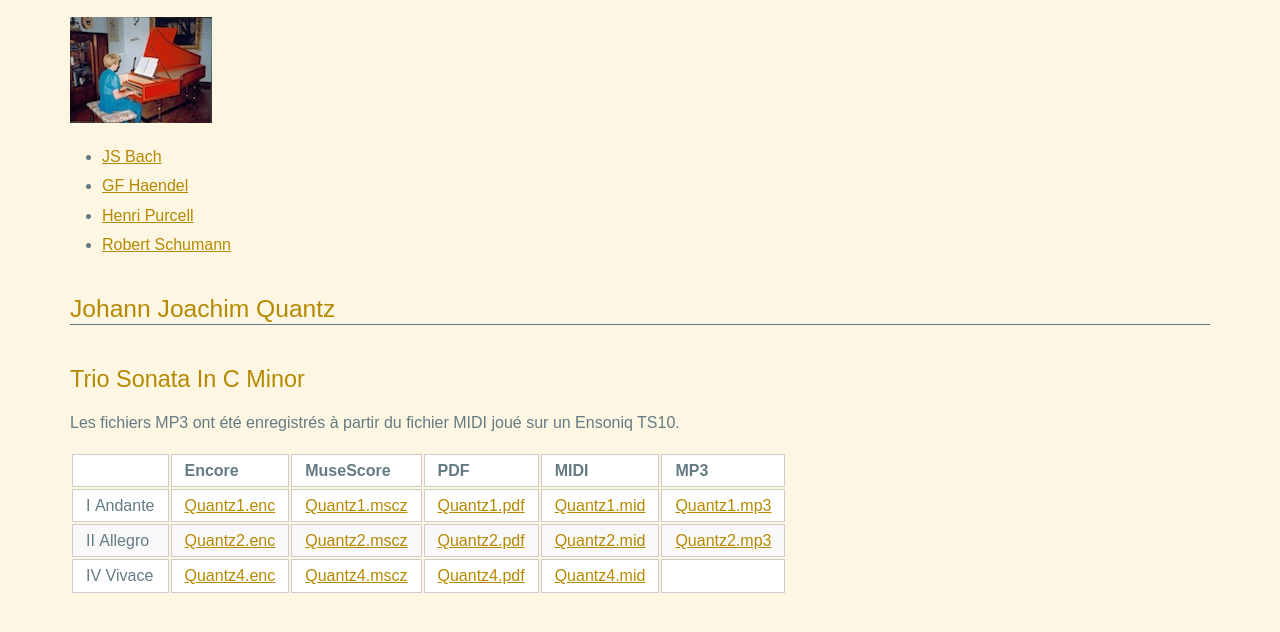
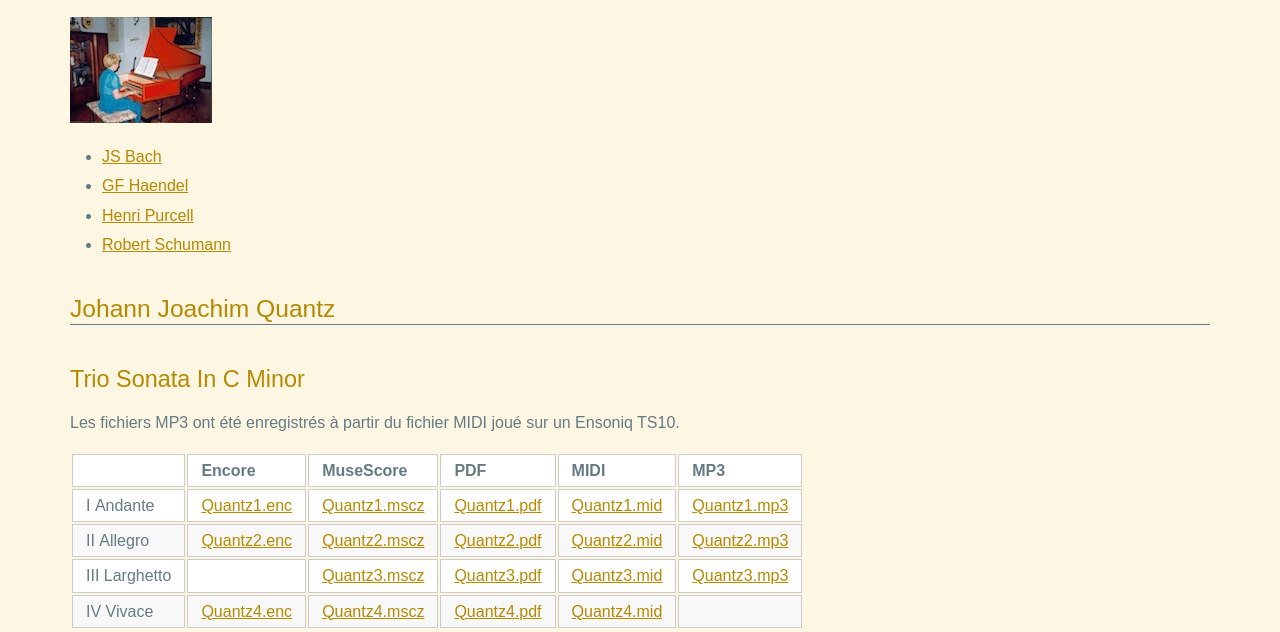
Before and after one commit to gilles5588/gilles5588.github.io, a plain HTML site: page scores/Partitions.html in a window 1280 px wide. Shown: the part 132-764 px from the top of the page. Drawn offline with Linux system fonts and the light colour scheme.

Commit message:
Add files via upload
ajout du 3ème mouvement du trio de Quantz

```diff
--- a/scores/Partitions.html
+++ b/scores/Partitions.html
@@ -55,6 +55,14 @@
 <td><a href="Quantz/QUANTZ2.PDF">Quantz2.pdf</a></td>
 <td><a href="Quantz/QUANTZ2.MID">Quantz2.mid</a></td>
 <td><a href="Quantz/QUANTZ2.MP3">Quantz2.mp3</a></td>
+</tr>
+<tr>
+<td>III Larghetto</td>
+<td></td>
+<td><a href="Quantz/QUANTZ3.mscz">Quantz3.mscz</a></td>
+<td><a href="Quantz/QUANTZ3.PDF">Quantz3.pdf</a></td>
+<td><a href="Quantz/QUANTZ3.MID">Quantz3.mid</a></td>
+<td><a href="Quantz/QUANTZ3.MP3">Quantz3.mp3</a></td>
 </tr>
 <tr>
 <td>IV Vivace</td>
```
Also changed, not shown: 1 other file.
